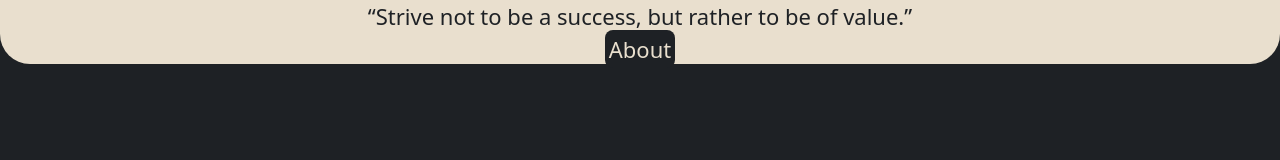
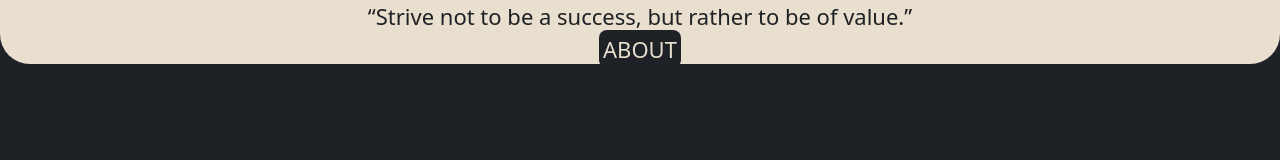
Before and after one commit to ragul66/B-hub-Website, a React (Vite) app: page /home in a window 1280 px wide. Shown: the top 160 px of the page. Built offline with nearby package versions, Linux system fonts and the light colour scheme.

Commit message:
trail commit

```diff
--- a/src/components/Header.jsx
+++ b/src/components/Header.jsx
@@ -12,7 +12,7 @@ const Header = () => {
       <p className="">
         <q>Strive not to be a success, but rather to be of value.</q>
       </p>
-      <a className="text-textcolor-0 rounded-lg p-1 bg-background-0 cursor-pointer" onClick={handleabout}>About</a>
+      <a className="text-textcolor-0 rounded-lg p-1 bg-background-0 cursor-pointer" onClick={handleabout}>ABOUT</a>
     </header>
   );
 };
--- a/src/main.jsx
+++ b/src/main.jsx
@@ -7,6 +7,7 @@ import WelcomePage from "./pages/WelcomePage.jsx";
 import HomePage from "./pages/HomePage.jsx";
 import About from "./pages/About.jsx";
 import Contact from "./pages/Contact.jsx";
+// nice da kolandhai
 
 const router = createBrowserRouter([
   {
```
